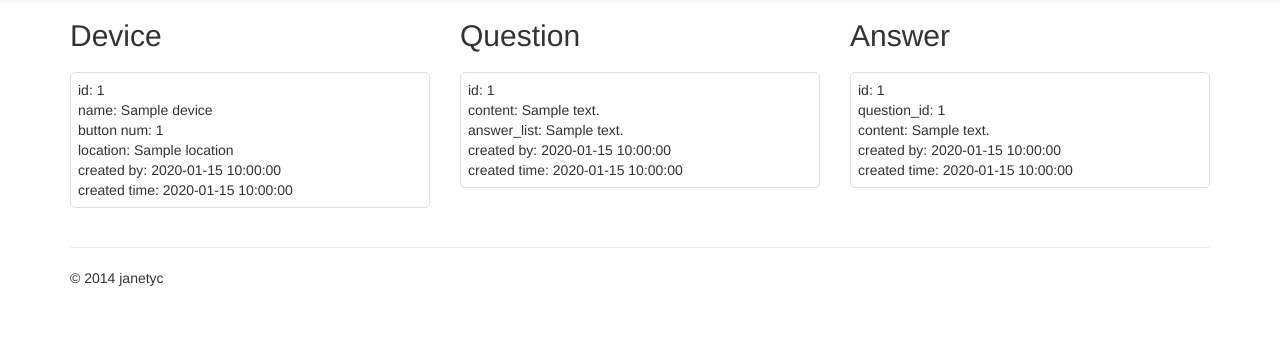
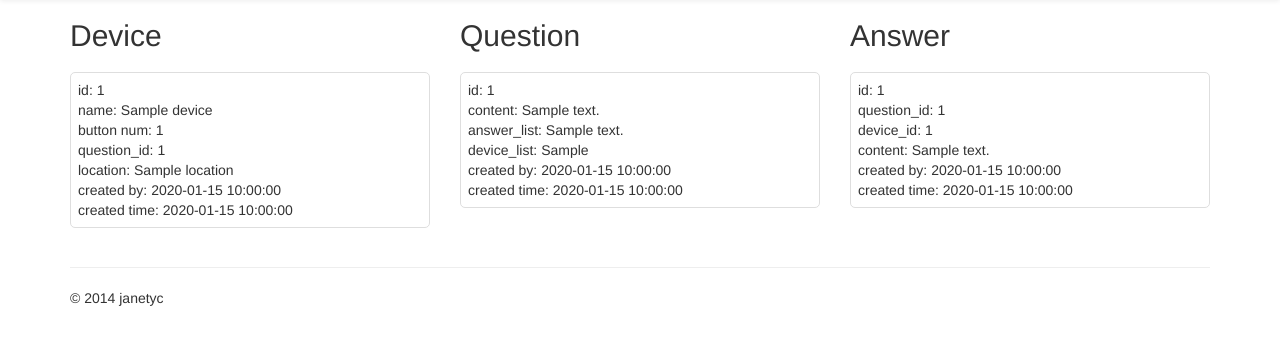
Before and after one commit to janetyc/crowdbuttons, a Flask app: template crowdapp/templates/index.html in a window 1280 px wide. Shown: the part 51-396 px from the top of the page. Run offline with Flask 2, Linux system fonts and the light colour scheme; the template is opened without the code that fills it: most values are stand-ins (such as "Sample title", 1, 10 or a date in 2020); parts of the project's set-up code (start-up, migrations or seed data) failed here and were passed over; some libraries are stand-ins or nearby versions.

Commit message:
add binding columns among device, question and answer

```diff
--- a/crowdapp/dbquery.py
+++ b/crowdapp/dbquery.py
@@ -11,6 +11,7 @@ class DBQuery(object):
         device = Device()
         device.name = input['name']
         device.button_num = input['button_num']
+        device.question_id = input['question_id']
         device.location = input['location']
         device.created_user = input['created_user']
         device.created_time = datetime.utcnow()
@@ -36,6 +37,7 @@ class DBQuery(object):
         question = Question()
         question.content = input['content']
         question.answer_list = input['answer_list']
+        question.device_list = input['device_list']
         question.created_user = input['created_user']
         question.created_time = datetime.utcnow()
         question_id = db.question.insert(question)
@@ -59,6 +61,7 @@ class DBQuery(object):
     def add_answer(self, input):
         answer = Answer()
         answer.question_id = input['question_id']
+        answer.device_id = input['device_id']
         answer.content = input['content']
         answer.created_user = input['created_user']
         answer.created_time = datetime.utcnow()
--- a/crowdapp/models.py
+++ b/crowdapp/models.py
@@ -10,6 +10,7 @@ class Device(Document):
     structure = {
         'name': unicode,
         'button_num': int,
+        'question_id': unicode,
         'location': unicode,
         'created_time': datetime,
         'created_user': unicode
@@ -26,6 +27,7 @@ class Question(Document):
     structure = {
         'content': unicode,
         'answer_list': list,
+        'device_list': list, #store device._id
         'created_time': datetime,
         'created_user': unicode
     }
@@ -39,6 +41,7 @@ class Answer(Document):
     __collection__ = "answer"
     structure = {
         'question_id': unicode,
+        'device_id': unicode,
         'content': unicode,
         'created_time':datetime,
         'created_user':unicode
--- a/crowdapp/templates/index.html
+++ b/crowdapp/templates/index.html
@@ -8,6 +8,7 @@
        		<li>id: {{d._id}}</li>
        		<li>name: {{d.name}}</li>
        		<li>button num: {{d.button_num}}</li>
+       		<li>question_id: {{d.question_id}}</li>
        		<li>location: {{d.location}}</li>
 			<li>created by: {{d.created_user}}</li>
       		<li>created time: {{d.created_time}}</li>
@@ -22,6 +23,7 @@
        		<li>id: {{q._id}}</li>
        		<li>content: {{q.content}}</li>
        		<li>answer_list: {{q.answer_list}}</li>
+       		<li>device_list: {{q.device_list}}</li>
 			<li>created by: {{q.created_user}}</li>
        		<li>created time: {{q.created_time}}</li>
 		</ul>
@@ -34,6 +36,7 @@
        	<ul class="item">
        		<li>id: {{a._id}}</li>
        		<li>question_id: {{a.question_id}}</li>
+       		<li>device_id: {{a.device_id}}</li>
        		<li>content: {{a.content}}</li>
 			<li>created by: {{a.created_user}}</li>
        		<li>created time: {{a.created_time}}</li>
--- a/crowdapp/views.py
+++ b/crowdapp/views.py
@@ -31,6 +31,7 @@ def add_device():
     input = {
         'name': request.args.get('name', u'test'),
         'button_num': int(request.args.get('button_num', u'0')),
+        'question_id': request.args.get('question_id', u''),
         'location': request.args.get('location', u'test'),
         'created_user': request.args.get('created_user', u'test')
     }
@@ -44,6 +45,7 @@ def add_question():
     input = {
         'content': request.args.get('content', u'test question'),
         'answer_list': request.args.get('answer_list', u'ans1|ans2|ans3|ans4').split('|'),
+        'device_list': request.args.get('device_list', u'').split('|'),
         'created_user': request.args.get('created_user', u'test')
     }
 
@@ -54,6 +56,7 @@ def add_question():
 def add_answer(question_id):
     input = {
         'question_id': question_id,
+        'device_id': device_id,
         'content': request.args.get('content', u'0'),
         'created_user': request.args.get('created_user', u'test')
     }
```
